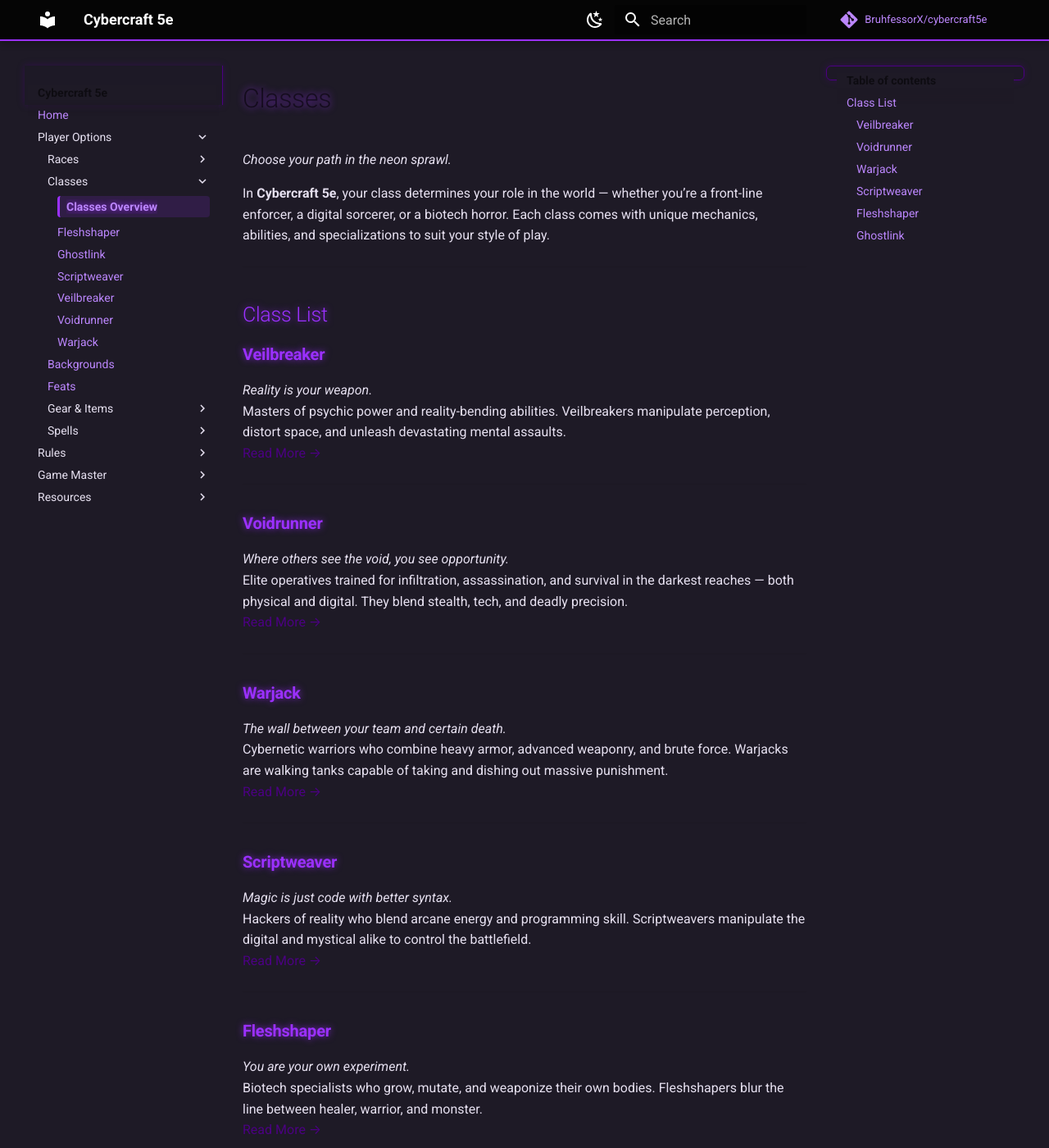
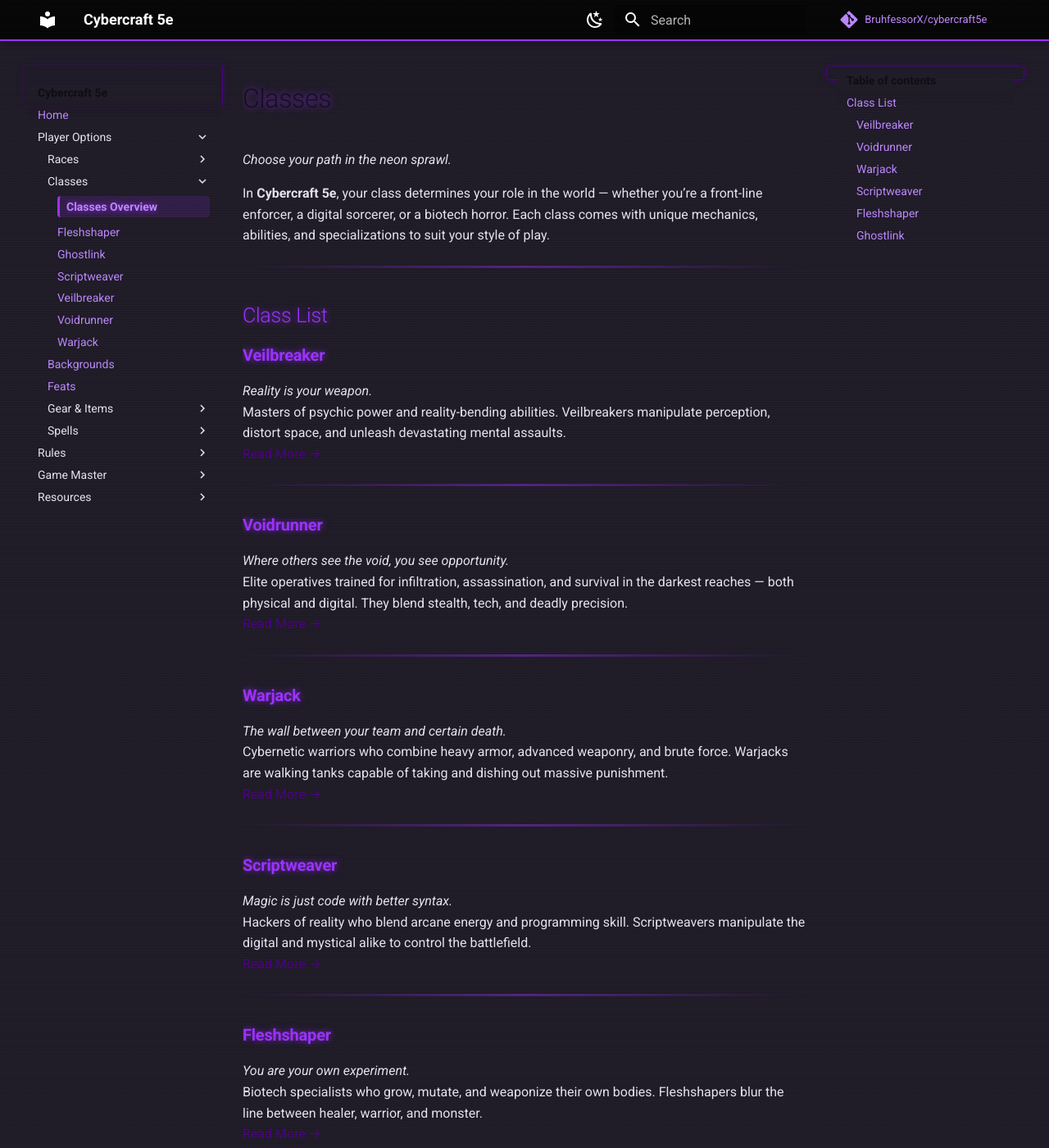
Before and after one commit to BruhfessorX/cybercraft5e, an MkDocs documentation site: the page built from docs/player-options/classes.md, in a window 1280 px wide and 1400 px high. Shown: the whole window at 82% size. Built offline with MkDocs 1.6.1 and Material for MkDocs 9.7.7, drawn with Linux system fonts in a browser that asks for light colours; comment, search, counter and statistics services are not loaded.

Commit message:
Effects testing update

```diff
--- a/docs/styles/extra.css
+++ b/docs/styles/extra.css
@@ -221,3 +221,93 @@
 h4 { animation-delay: 3s; }
 h5 { animation-delay: 1.5s; }
 h6 { animation-delay: 2.5s; }
+
+
+/* =========================
+   CYBERPUNK EFFECTS PACK
+   ========================= */
+
+/* 1. Neon Text Flicker on Hover */
+a, .md-nav__link {
+  transition: color 0.3s ease, text-shadow 0.3s ease;
+}
+a:hover, .md-nav__link:hover {
+  animation: neonFlicker 1.5s infinite alternate;
+}
+@keyframes neonFlicker {
+  0%, 100% { text-shadow: 0 0 6px #9B30FF, 0 0 12px #9B30FF; color: #BB86FC; }
+  50% { text-shadow: 0 0 3px #9B30FF, 0 0 8px #BB86FC; color: #FFFFFF; }
+}
+
+/* 2. Scanline Overlay (Retro CRT) */
+body::before {
+  content: "";
+  position: fixed;
+  top: 0; left: 0; width: 100%; height: 100%;
+  pointer-events: none;
+  background: repeating-linear-gradient(
+    to bottom,
+    rgba(255, 255, 255, 0.02),
+    rgba(255, 255, 255, 0.02) 1px,
+    transparent 2px,
+    transparent 3px
+  );
+  z-index: 9999;
+  animation: scanlineScroll 8s linear infinite;
+}
+@keyframes scanlineScroll {
+  from { background-position: 0 0; }
+  to { background-position: 0 100%; }
+}
+
+/* 3. Color Aberration on Image Hover */
+img:hover {
+  filter: drop-shadow(-2px 0 red) drop-shadow(2px 0 cyan);
+  transition: filter 0.3s ease;
+}
+
+/* 4. Slow Gradient Background Pulse */
+body {
+  background: radial-gradient(circle at center, #0A0A0A 0%, #050505 100%);
+  animation: bgPulse 20s ease-in-out infinite alternate;
+}
+@keyframes bgPulse {
+  0% { background: radial-gradient(circle at center, #0A0A0A 0%, #050505 100%); }
+  100% { background: radial-gradient(circle at center, #100020 0%, #050505 100%); }
+}
+
+/* 5. Data Glitch Divider Lines */
+hr {
+  border: none;
+  height: 2px;
+  background: linear-gradient(
+    90deg,
+    rgba(155, 48, 255, 0) 0%,
+    rgba(155, 48, 255, 0.8) 50%,
+    rgba(155, 48, 255, 0) 100%
+  );
+  animation: glitchLine 4s infinite;
+}
+@keyframes glitchLine {
+  0%, 100% { opacity: 0.8; }
+  50% { opacity: 0.4; }
+}
+
+/* 6. Section Header Glow Sweep */
+h1, h2, h3 {
+  position: relative;
+  overflow: hidden;
+}
+h1::after, h2::after, h3::after {
+  content: "";
+  position: absolute;
+  top: 0; left: -100%;
+  width: 100%; height: 100%;
+  background: linear-gradient(120deg, transparent, rgba(255,255,255,0.2), transparent);
+  animation: sweep 10s infinite;
+}
+@keyframes sweep {
+  0% { left: -100%; }
+  10% { left: 100%; }
+  100% { left: 100%; }
+}
```
